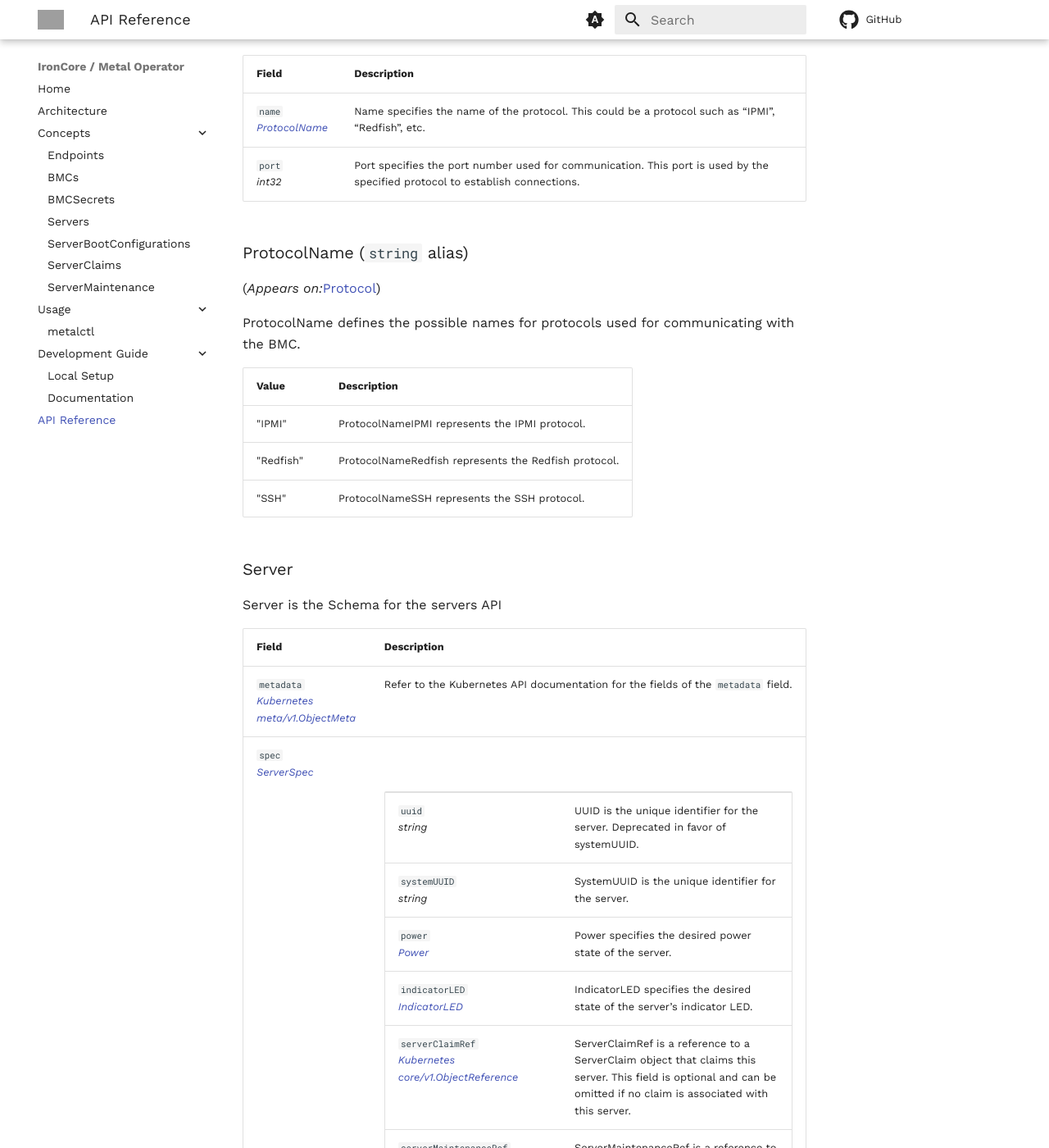
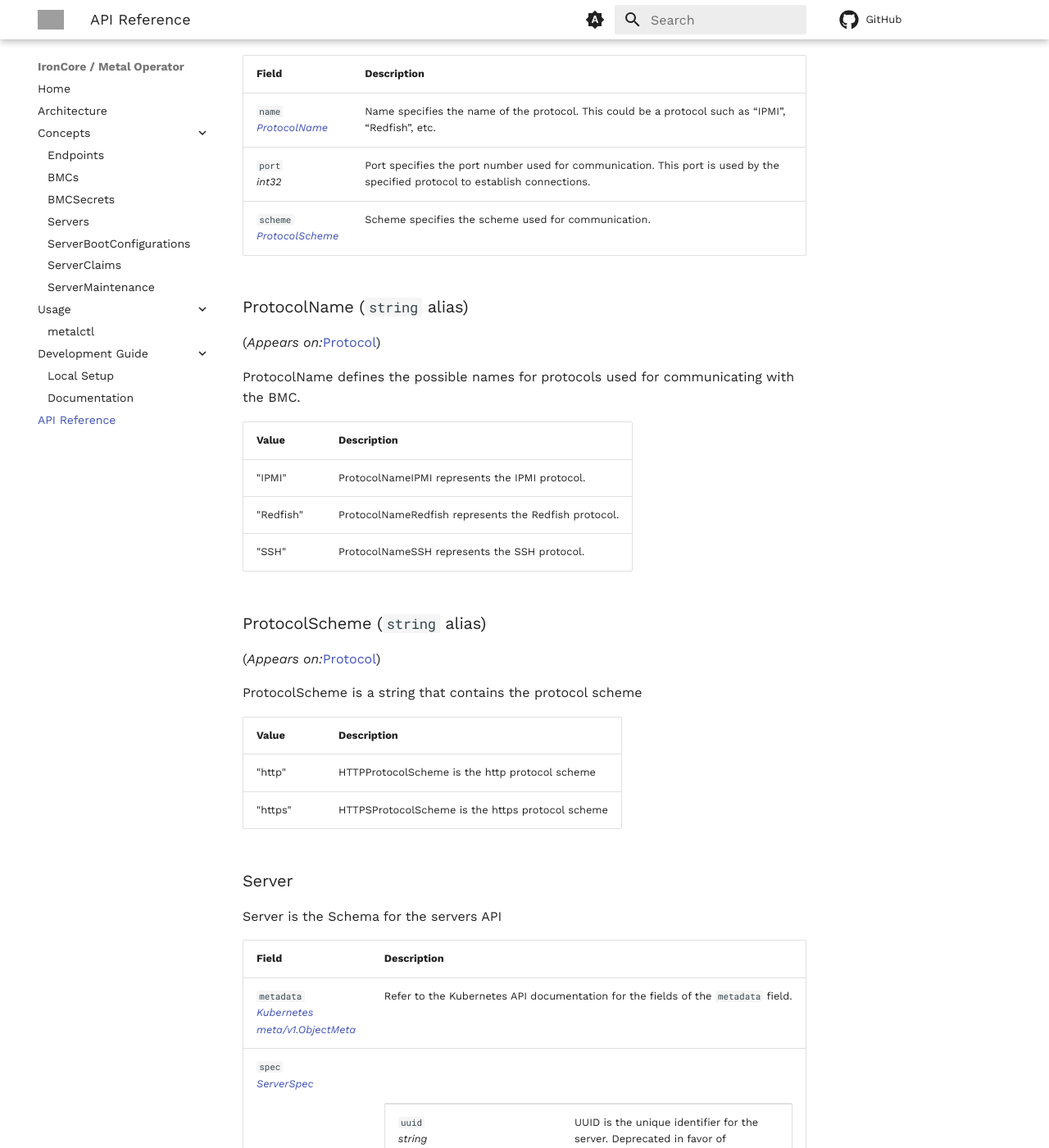
Before and after one commit to ironcore-dev/metal-operator, an MkDocs documentation site: the page built from docs/api-reference/api.md, in a window 1280 px wide and 1400 px high, scrolled down 10456 px. Shown: the whole window at 82% size. Built offline with MkDocs 1.6.1 and Material for MkDocs 9.7.7, drawn with Linux system fonts in a browser that asks for light colours; comment, search, counter and statistics services are not loaded; grey boxes are pictures that could not be loaded.

Commit message:
Add per `BMC` protocol scheme configuration in macdb (#261)
* Add per `BMC` protocol scheme configuration in macdb

Allow the administrator to set in the macdb the protocol for a `BMC`
individually. If set, it will have precedence over the globally
configured `--insecure` operator flag.

* Simplify bmc client creation

* Move protocol scheme to bmc

* Set protocol scheme in endpoint reconciler

* Update docs

* Harmonize protocol scheme type definition

* Simplify `GetProtocolScheme()` usage

```diff
--- a/docs/api-reference/api.md
+++ b/docs/api-reference/api.md
@@ -1139,6 +1139,19 @@
 This port is used by the specified protocol to establish connections.</p>
 </td>
 </tr>
+<tr>
+<td>
+<code>scheme</code><br/>
+<em>
+<a href="#metal.ironcore.dev/v1alpha1.ProtocolScheme">
+ProtocolScheme
+</a>
+</em>
+</td>
+<td>
+<p>Scheme specifies the scheme used for communication.</p>
+</td>
+</tr>
 </tbody>
 </table>
 <h3 id="metal.ironcore.dev/v1alpha1.ProtocolName">ProtocolName
@@ -1164,6 +1177,29 @@
 </td>
 </tr><tr><td><p>&#34;SSH&#34;</p></td>
 <td><p>ProtocolNameSSH represents the SSH protocol.</p>
+</td>
+</tr></tbody>
+</table>
+<h3 id="metal.ironcore.dev/v1alpha1.ProtocolScheme">ProtocolScheme
+(<code>string</code> alias)</h3>
+<p>
+(<em>Appears on:</em><a href="#metal.ironcore.dev/v1alpha1.Protocol">Protocol</a>)
+</p>
+<div>
+<p>ProtocolScheme is a string that contains the protocol scheme</p>
+</div>
+<table>
+<thead>
+<tr>
+<th>Value</th>
+<th>Description</th>
+</tr>
+</thead>
+<tbody><tr><td><p>&#34;http&#34;</p></td>
+<td><p>HTTPProtocolScheme is the http protocol scheme</p>
+</td>
+</tr><tr><td><p>&#34;https&#34;</p></td>
+<td><p>HTTPSProtocolScheme is the https protocol scheme</p>
 </td>
 </tr></tbody>
 </table>
```
Also changed, not shown: docs/concepts/bmcs.md (+2 -1 lines), 7 other files.
